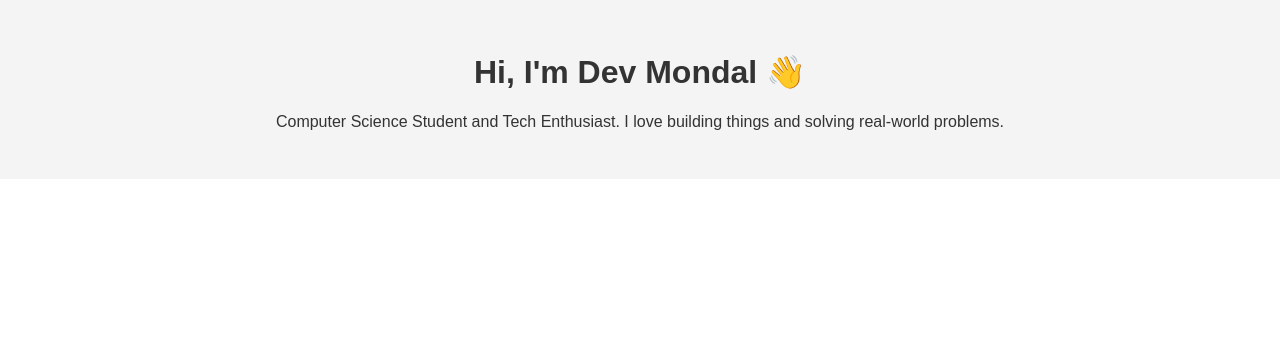
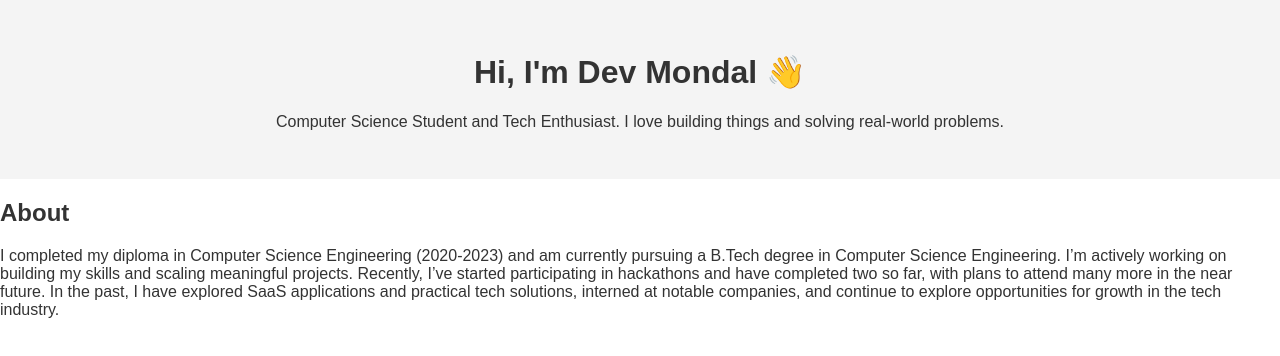
Before and after one commit to DevxD98/Portfolio, a website: page public/index.html in a window 1280 px wide. Drawn offline with Linux system fonts and the light colour scheme.

Commit message:
Added css code and about section

```diff
--- a/public/index.html
+++ b/public/index.html
@@ -12,5 +12,16 @@
         <h1>Hi, I'm Dev Mondal 👋</h1>
         <p>Computer Science Student  and Tech Enthusiast. I love building things and solving real-world problems.</p>
     </header>
+
+    <main>
+        <section class="about">
+            <h2>About</h2>
+            <p>I completed my diploma in Computer Science Engineering (2020-2023) and am currently pursuing a B.Tech degree in Computer Science Engineering. I’m actively working on building my skills and scaling meaningful projects. Recently, I’ve started participating in hackathons and have completed two so far, with plans to attend many more in the near future. In the past, I have explored SaaS applications and practical tech solutions, interned at notable companies, and continue to explore opportunities for growth in the tech industry.</p>
+        </section>
+
+        <section class=""
+    </main>
+
+
 </body>
 </html>
```
Also changed, not shown: server.js (+7 -6 lines).
